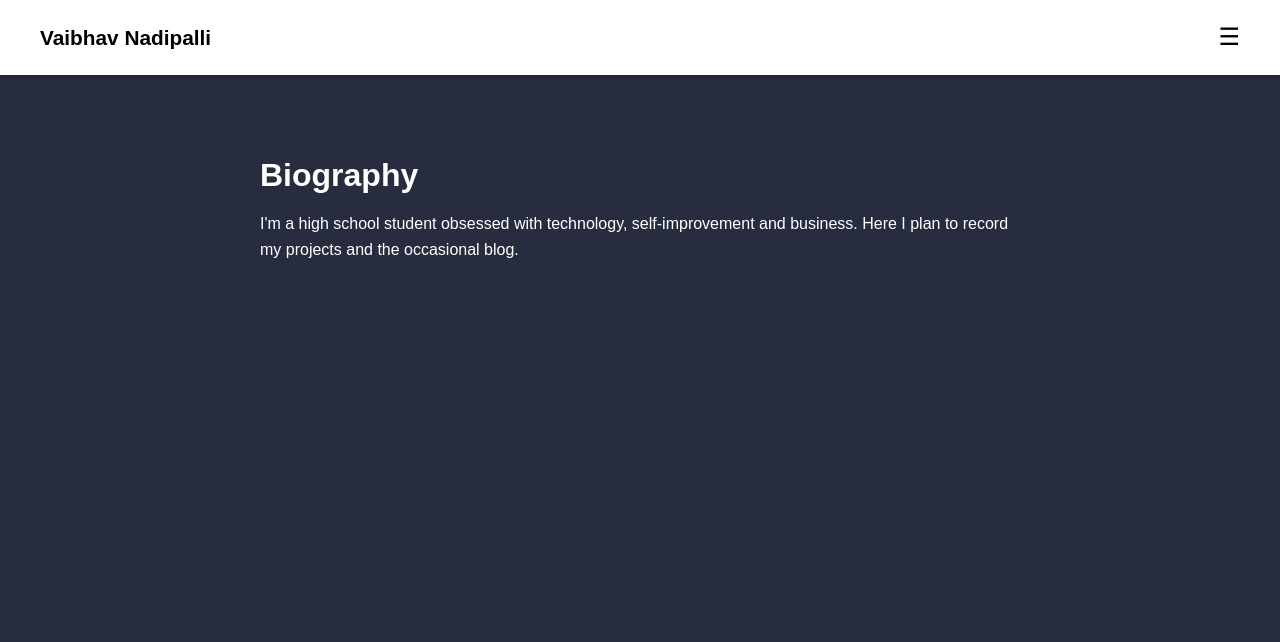
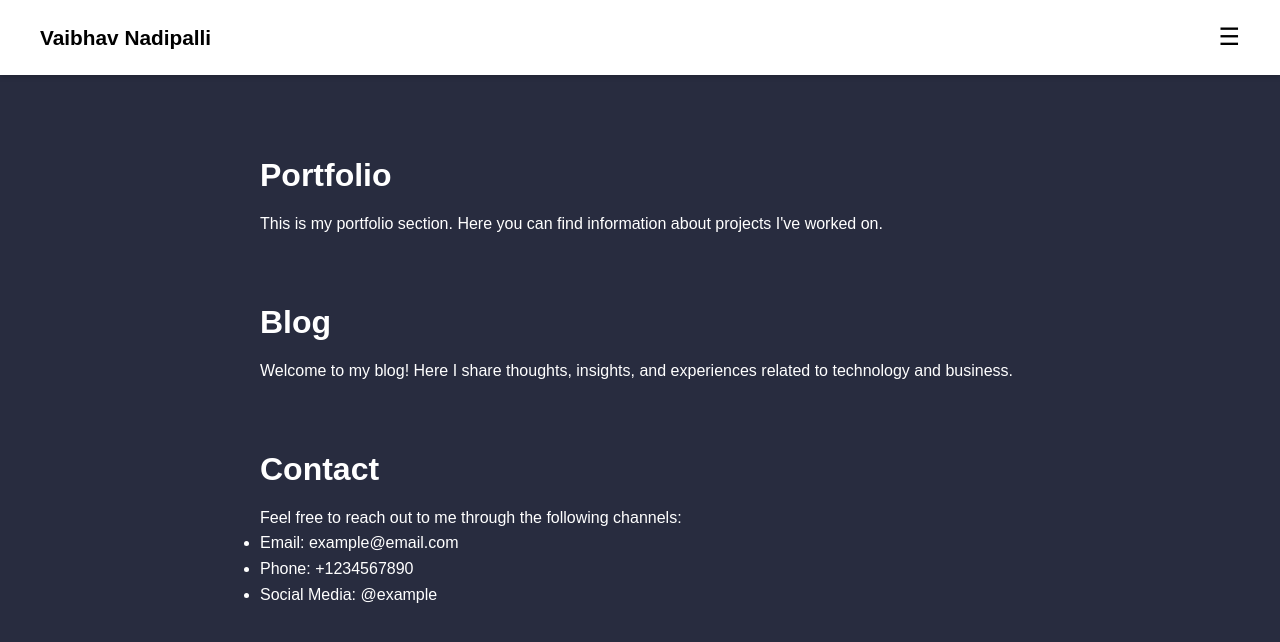
Before and after one commit to Vaibhav-Nadipalli/vaibhav-nadipalli.github.io, a Jekyll site: the page built from index.markdown, in a window 1280 px wide. Shown: the top 642 px of the page. Built offline with Jekyll 4.4.1, drawn with Linux system fonts in a browser that asks for light colours.

Commit message:
Update default.html

```diff
--- a/_layouts/default.html
+++ b/_layouts/default.html
@@ -23,9 +23,24 @@
     </header>
 
     <main>
-        <section>
-            <h2>Biography</h2>
-            <p>I'm a high school student obsessed with technology, self-improvement and business. Here I plan to record my projects and the occasional blog.</p> <!-- Placeholder content -->
+        <section id="portfolio">
+            <h2>Portfolio</h2>
+            <p>This is my portfolio section. Here you can find information about projects I've worked on.</p> <!-- Placeholder content -->
+        </section>
+
+        <section id="blog">
+            <h2>Blog</h2>
+            <p>Welcome to my blog! Here I share thoughts, insights, and experiences related to technology and business.</p> <!-- Placeholder content -->
+        </section>
+
+        <section id="contact">
+            <h2>Contact</h2>
+            <p>Feel free to reach out to me through the following channels:</p> <!-- Placeholder content -->
+            <ul>
+                <li>Email: example@email.com</li>
+                <li>Phone: +1234567890</li>
+                <li>Social Media: @example</li>
+            </ul>
         </section>
     </main>
 </body>
```
